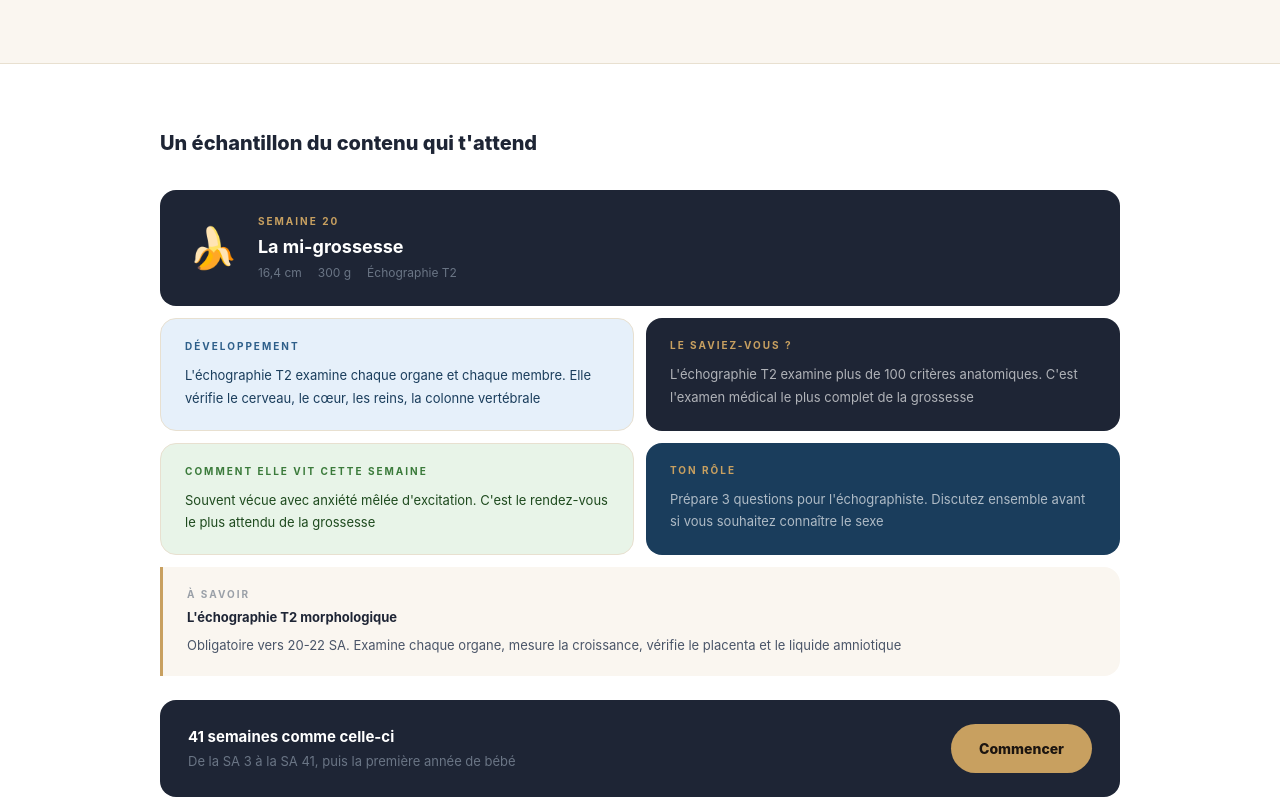
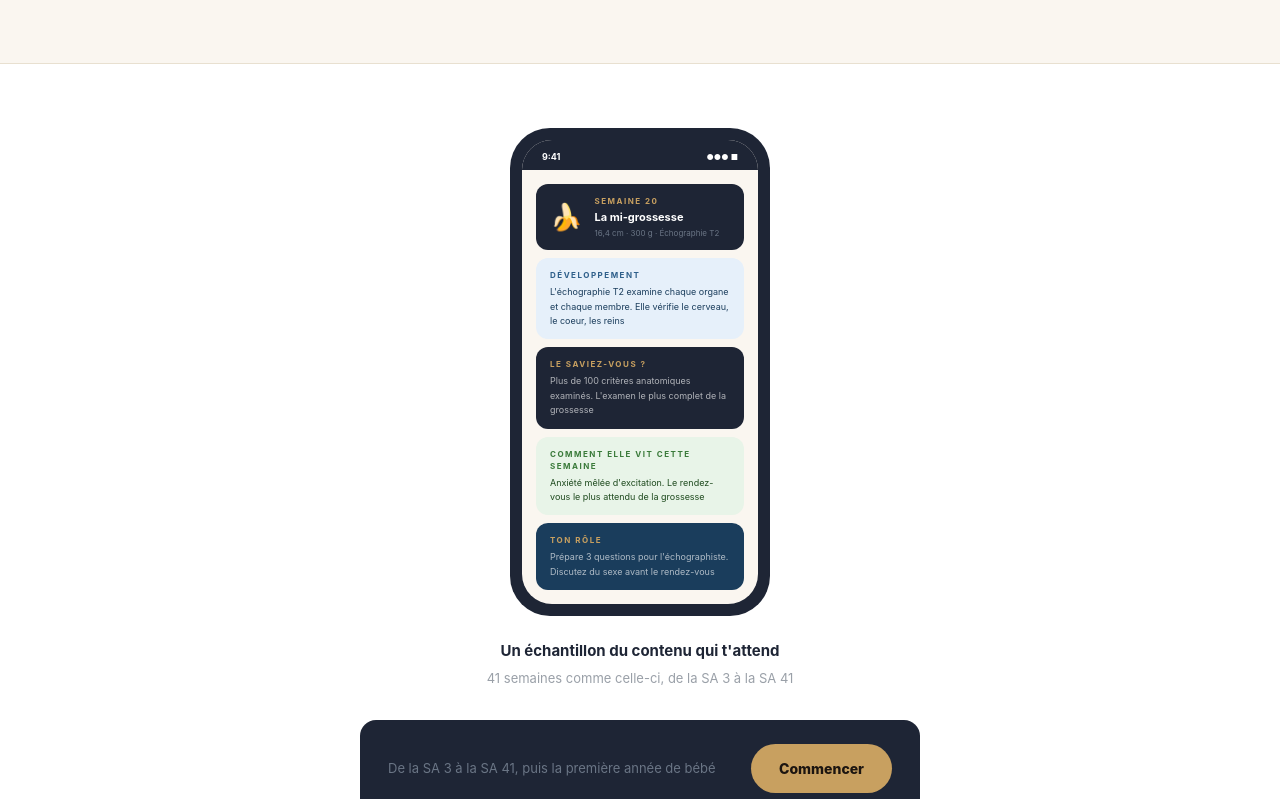
Before and after one commit to Julproject/dadup, a Next.js app: page /inclus in a window 1280 px wide. Shown: the part 746-1545 px from the top of the page. Built offline with nearby package versions, Linux system fonts and the light colour scheme.

Commit message:
Update page.tsx

```diff
--- a/app/inclus/page.tsx
+++ b/app/inclus/page.tsx
@@ -270,59 +270,75 @@ export default function InclusPage() {
       {/* ECHANTILLON */}
       <section style={{ background: C.white, padding: '64px 40px', borderTop: `1px solid ${C.border}` }}>
         <div style={{ maxWidth: '960px', margin: '0 auto' }}>
-          <p style={{ color: C.dark, fontSize: '20px', fontWeight: 800, margin: '0 0 32px' }}>Un échantillon du contenu qui t'attend</p>
 
-          {/* Header SA 20 */}
-          <div style={{ background: C.dark, borderRadius: '16px', padding: '24px 28px', display: 'flex', alignItems: 'center', gap: '20px', marginBottom: '12px' }}>
-            <span style={{ fontSize: '40px' }}>🍌</span>
+          {/* Mockup téléphone */}
+          <div style={{ display: 'flex', flexDirection: 'column', alignItems: 'center' }}>
+            {/* Téléphone */}
+            <div style={{ background: C.dark, borderRadius: '40px', padding: '12px', width: '260px' }}>
+              <div style={{ background: C.cream, borderRadius: '30px', overflow: 'hidden' }}>
+
+                {/* Status bar */}
+                <div style={{ background: C.dark, padding: '10px 20px 6px', display: 'flex', justifyContent: 'space-between', alignItems: 'center' }}>
+                  <span style={{ color: '#fff', fontSize: '9px', fontWeight: 700 }}>9:41</span>
+                  <span style={{ color: '#fff', fontSize: '8px' }}>●●● ■</span>
+                </div>
+
+                {/* Contenu */}
+                <div style={{ padding: '14px', display: 'flex', flexDirection: 'column', gap: '8px' }}>
+
+                  {/* Header SA */}
+                  <div style={{ background: C.dark, borderRadius: '12px', padding: '11px 14px', display: 'flex', alignItems: 'center', gap: '12px' }}>
+                    <span style={{ fontSize: '26px' }}>🍌</span>
                     <div>
-              <p style={{ color: C.gold, fontSize: '10px', fontWeight: 700, letterSpacing: '2px', textTransform: 'uppercase' as const, margin: '0 0 4px' }}>Semaine 20</p>
-              <p style={{ color: C.white, fontSize: '18px', fontWeight: 700, margin: '0 0 4px' }}>La mi-grossesse</p>
-              <div style={{ display: 'flex', gap: '16px' }}>
-                <span style={{ color: '#6a7585', fontSize: '12px' }}>16,4 cm</span>
-                <span style={{ color: '#6a7585', fontSize: '12px' }}>300 g</span>
-                <span style={{ color: '#6a7585', fontSize: '12px' }}>Échographie T2</span>
+                      <p style={{ color: C.gold, fontSize: '8px', fontWeight: 700, letterSpacing: '1.5px', textTransform: 'uppercase' as const, margin: '0 0 2px' }}>Semaine 20</p>
+                      <p style={{ color: '#fff', fontSize: '11px', fontWeight: 700, margin: '0 0 2px' }}>La mi-grossesse</p>
+                      <p style={{ fontSize: '8px', color: '#6a7585', margin: 0 }}>16,4 cm · 300 g · Échographie T2</p>
+                    </div>
+                  </div>
+
+                  {/* Développement */}
+                  <div style={{ background: '#E6F0FA', borderRadius: '12px', padding: '11px 14px' }}>
+                    <p style={{ color: '#2E5F8A', fontSize: '8px', fontWeight: 700, letterSpacing: '1.5px', textTransform: 'uppercase' as const, margin: '0 0 4px' }}>Développement</p>
+                    <p style={{ color: '#1A3D5C', fontSize: '9px', lineHeight: 1.6, margin: 0 }}>L&apos;échographie T2 examine chaque organe et chaque membre. Elle vérifie le cerveau, le coeur, les reins</p>
+                  </div>
+
+                  {/* Savistu */}
+                  <div style={{ background: C.dark, borderRadius: '12px', padding: '11px 14px' }}>
+                    <p style={{ color: C.gold, fontSize: '8px', fontWeight: 700, letterSpacing: '1.5px', textTransform: 'uppercase' as const, margin: '0 0 4px' }}>Le saviez-vous ?</p>
+                    <p style={{ color: 'rgba(255,255,255,0.65)', fontSize: '9px', lineHeight: 1.6, margin: 0 }}>Plus de 100 critères anatomiques examinés. L&apos;examen le plus complet de la grossesse</p>
+                  </div>
+
+                  {/* Elle */}
+                  <div style={{ background: '#e8f4e8', borderRadius: '12px', padding: '11px 14px' }}>
+                    <p style={{ color: '#3a7a3a', fontSize: '8px', fontWeight: 700, letterSpacing: '1.5px', textTransform: 'uppercase' as const, margin: '0 0 4px' }}>Comment elle vit cette semaine</p>
+                    <p style={{ color: '#1e4a1e', fontSize: '9px', lineHeight: 1.6, margin: 0 }}>Anxiété mêlée d&apos;excitation. Le rendez-vous le plus attendu de la grossesse</p>
+                  </div>
+
+                  {/* Rôle */}
+                  <div style={{ background: '#1A3D5C', borderRadius: '12px', padding: '11px 14px' }}>
+                    <p style={{ color: C.gold, fontSize: '8px', fontWeight: 700, letterSpacing: '1.5px', textTransform: 'uppercase' as const, margin: '0 0 4px' }}>Ton rôle</p>
+                    <p style={{ color: 'rgba(255,255,255,0.65)', fontSize: '9px', lineHeight: 1.6, margin: 0 }}>Prépare 3 questions pour l&apos;échographiste. Discutez du sexe avant le rendez-vous</p>
+                  </div>
+
                 </div>
               </div>
             </div>
 
-          {/* Grille 2 col */}
-          <div className="grid2" style={{ marginBottom: '12px' }}>
-            <div style={{ background: '#E6F0FA', borderRadius: '16px', padding: '20px 24px', border: `1px solid ${C.border}` }}>
-              <p style={{ color: '#2E5F8A', fontSize: '10px', fontWeight: 700, letterSpacing: '2px', textTransform: 'uppercase' as const, margin: '0 0 10px' }}>Développement</p>
-              <p style={{ color: '#1A3D5C', fontSize: '13px', lineHeight: 1.75, margin: 0 }}>L'échographie T2 examine chaque organe et chaque membre. Elle vérifie le cerveau, le cœur, les reins, la colonne vertébrale</p>
-            </div>
-            <div style={{ background: C.dark, borderRadius: '16px', padding: '20px 24px' }}>
-              <p style={{ color: C.gold, fontSize: '10px', fontWeight: 700, letterSpacing: '2px', textTransform: 'uppercase' as const, margin: '0 0 10px' }}>Le saviez-vous ?</p>
-              <p style={{ color: 'rgba(255,255,255,0.65)', fontSize: '13px', lineHeight: 1.75, margin: 0 }}>L'échographie T2 examine plus de 100 critères anatomiques. C'est l'examen médical le plus complet de la grossesse</p>
-            </div>
-            <div style={{ background: '#e8f4e8', borderRadius: '16px', padding: '20px 24px', border: `1px solid ${C.border}` }}>
-              <p style={{ color: '#3a7a3a', fontSize: '10px', fontWeight: 700, letterSpacing: '2px', textTransform: 'uppercase' as const, margin: '0 0 10px' }}>Comment elle vit cette semaine</p>
-              <p style={{ color: '#1e4a1e', fontSize: '13px', lineHeight: 1.75, margin: 0 }}>Souvent vécue avec anxiété mêlée d'excitation. C'est le rendez-vous le plus attendu de la grossesse</p>
-            </div>
-            <div style={{ background: '#1A3D5C', borderRadius: '16px', padding: '20px 24px' }}>
-              <p style={{ color: C.gold, fontSize: '10px', fontWeight: 700, letterSpacing: '2px', textTransform: 'uppercase' as const, margin: '0 0 10px' }}>Ton rôle</p>
-              <p style={{ color: 'rgba(255,255,255,0.65)', fontSize: '13px', lineHeight: 1.75, margin: 0 }}>Prépare 3 questions pour l'échographiste. Discutez ensemble avant si vous souhaitez connaître le sexe</p>
-            </div>
-          </div>
-
-          {/* Doc */}
-          <div style={{ background: C.cream, borderRadius: '0 16px 16px 0', padding: '20px 24px', marginBottom: '24px', borderLeft: `3px solid ${C.gold}` }}>
-            <p style={{ color: C.textLight, fontSize: '10px', fontWeight: 700, letterSpacing: '2px', textTransform: 'uppercase' as const, margin: '0 0 6px' }}>À savoir</p>
-            <p style={{ color: C.dark, fontSize: '13px', fontWeight: 700, margin: '0 0 6px' }}>L'échographie T2 morphologique</p>
-            <p style={{ color: C.text, fontSize: '13px', lineHeight: 1.75, margin: 0 }}>Obligatoire vers 20-22 SA. Examine chaque organe, mesure la croissance, vérifie le placenta et le liquide amniotique</p>
+            {/* Légende */}
+            <div style={{ textAlign: 'center', marginTop: '24px' }}>
+              <p style={{ fontSize: '15px', fontWeight: 700, color: C.dark, margin: '0 0 6px' }}>Un échantillon du contenu qui t&apos;attend</p>
+              <p style={{ fontSize: '13px', color: C.textLight, margin: 0 }}>41 semaines comme celle-ci, de la SA 3 à la SA 41</p>
             </div>
 
             {/* CTA */}
-          <div style={{ background: C.dark, borderRadius: '16px', padding: '24px 28px', display: 'flex', alignItems: 'center', justifyContent: 'space-between', flexWrap: 'wrap' as const, gap: '16px' }}>
-            <div>
-              <p style={{ color: C.white, fontSize: '15px', fontWeight: 700, margin: '0 0 4px' }}>41 semaines comme celle-ci</p>
+            <div style={{ marginTop: '32px', background: C.dark, borderRadius: '16px', padding: '24px 28px', display: 'flex', alignItems: 'center', justifyContent: 'space-between', flexWrap: 'wrap' as const, gap: '16px', width: '100%', maxWidth: '560px' }}>
               <p style={{ color: '#6a7585', fontSize: '13px', margin: 0 }}>De la SA 3 à la SA 41, puis la première année de bébé</p>
-            </div>
               <button onClick={() => setShowModal(true)} style={{ background: C.gold, color: '#1c1510', border: 'none', padding: '14px 28px', borderRadius: '32px', fontSize: '14px', fontWeight: 800, cursor: 'pointer', whiteSpace: 'nowrap' as const }}>
                 Commencer
               </button>
             </div>
+          </div>
+
         </div>
       </section>
 
```
Lines whose indentation alone changed are shown as unchanged.
